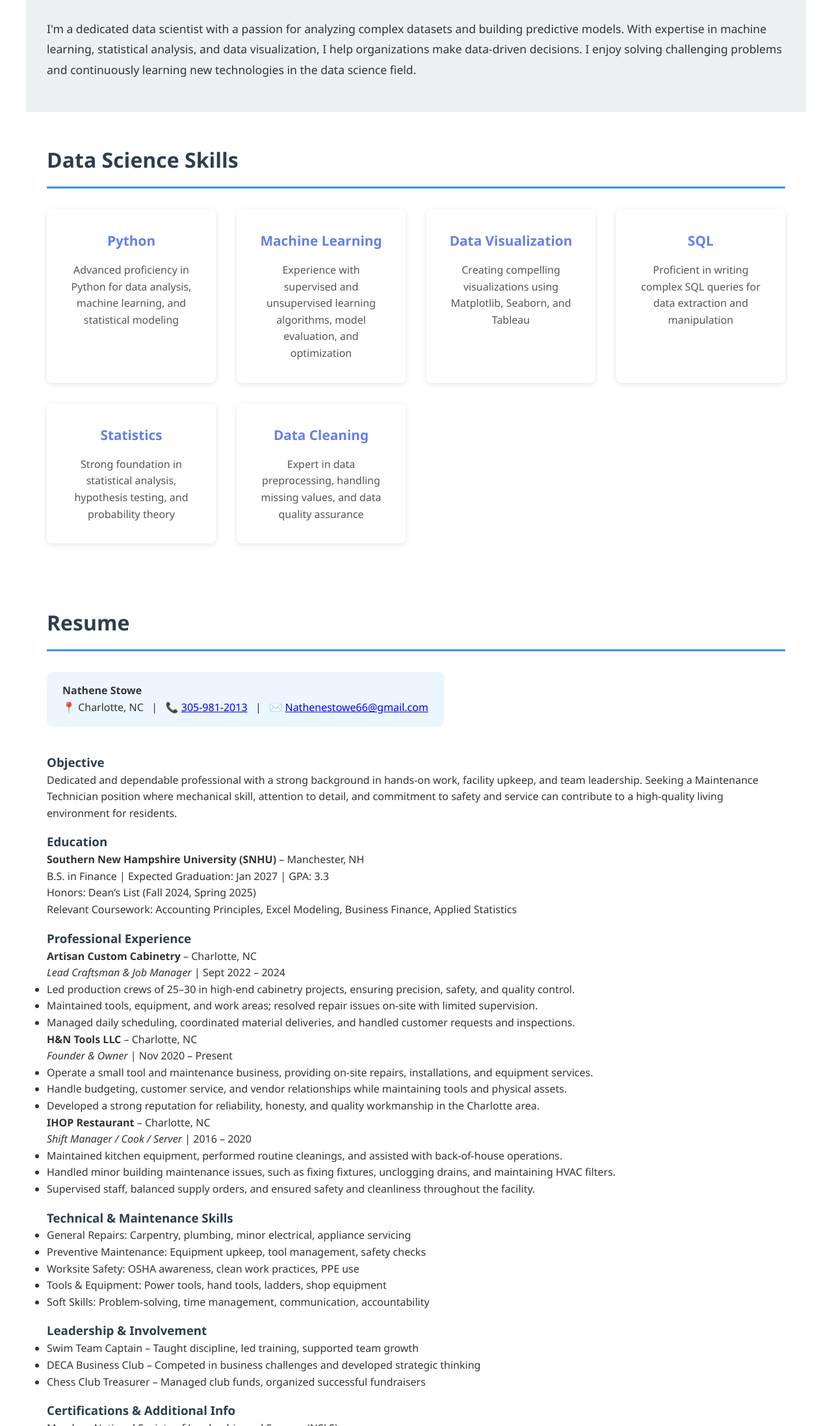
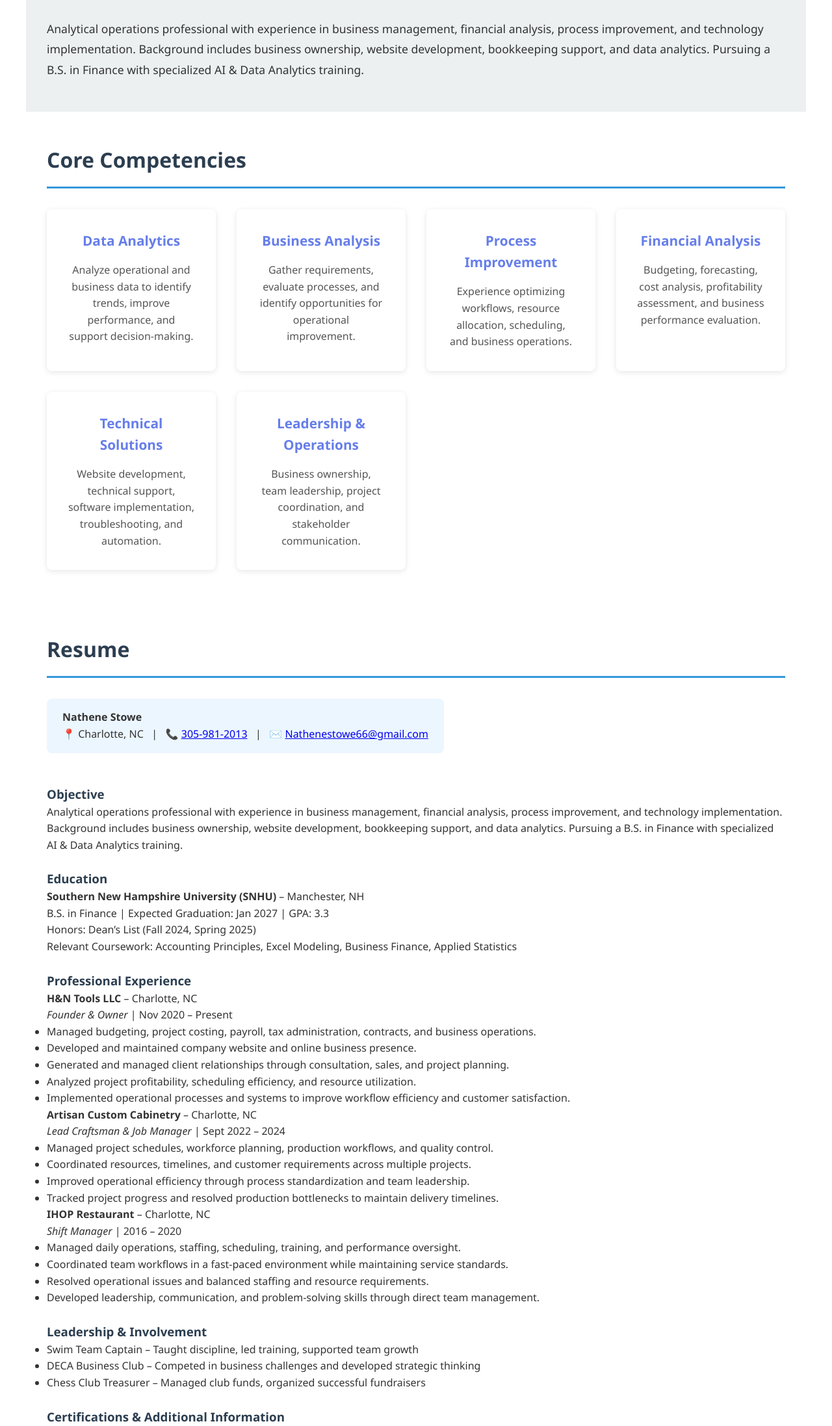
Before and after one commit to TNS1932/my-portfolio, a plain HTML site: page index.html in a window 1280 px wide. Shown: the part 606-2800 px from the top of the page at 65% size. Drawn offline with Linux system fonts and the light colour scheme.

Commit message:
Update portfolio positioning and resume content for operations, finance, analytics, and technology roles

```diff
--- a/index.html
+++ b/index.html
@@ -120,7 +120,6 @@
             color: #555;
         }
 
-        /* Resume & contact styling */
         .resume {
             background-color: #fff;
         }
@@ -130,7 +129,7 @@
         }
 
         .resume h3 {
-            margin-top: 1rem;
+            margin-top: 1.5rem;
             color: #2c3e50;
         }
 
@@ -148,71 +147,84 @@
             color: #666;
             font-size: 0.95rem;
         }
+
+        @media (max-width: 700px) {
+            nav {
+                align-items: flex-start;
+                gap: 1rem;
+                flex-direction: column;
+            }
+
+            nav ul {
+                flex-wrap: wrap;
+                gap: 1rem;
+            }
+
+            .hero {
+                padding: 5rem 1.5rem;
+            }
+
+            .hero h1 {
+                font-size: 2.2rem;
+            }
+        }
     </style>
 </head>
 <body>
-    <!-- Header with Navigation -->
     <header>
         <nav>
             <div class="logo">Nathene Stowe</div>
             <ul>
                 <li><a href="#about">About</a></li>
-                <li><a href="#skills">Skills</a></li>
+                <li><a href="#skills">Core Competencies</a></li>
                 <li><a href="#resume">Resume</a></li>
                 <li><a href="#contact">Contact</a></li>
             </ul>
         </nav>
     </header>
 
-    <!-- Hero Section -->
     <section class="hero">
         <h1>Welcome — I'm Nathene Stowe</h1>
-        <p>I'm a Data Scientist passionate about turning data into insights</p>
+        <p>Operations • Finance • Analytics • Technology • Leadership</p>
     </section>
 
-    <!-- About Me Section -->
     <section class="about" id="about">
         <h2>About Me</h2>
         <p>
-            I'm a dedicated data scientist with a passion for analyzing complex datasets and building predictive models.
-            With expertise in machine learning, statistical analysis, and data visualization, I help organizations
-            make data-driven decisions. I enjoy solving challenging problems and continuously learning new technologies
-            in the data science field.
+            Analytical operations professional with experience in business management, financial analysis, process improvement, and technology implementation. Background includes business ownership, website development, bookkeeping support, and data analytics. Pursuing a B.S. in Finance with specialized AI &amp; Data Analytics training.
         </p>
     </section>
 
-    <!-- Skills Section -->
     <section class="skills" id="skills">
-        <h2>Data Science Skills</h2>
+        <h2>Core Competencies</h2>
         <div class="skills-grid">
             <div class="skill-card">
-                <h3>Python</h3>
-                <p>Advanced proficiency in Python for data analysis, machine learning, and statistical modeling</p>
+                <h3>Data Analytics</h3>
+                <p>Analyze operational and business data to identify trends, improve performance, and support decision-making.</p>
             </div>
             <div class="skill-card">
-                <h3>Machine Learning</h3>
-                <p>Experience with supervised and unsupervised learning algorithms, model evaluation, and optimization</p>
+                <h3>Business Analysis</h3>
+                <p>Gather requirements, evaluate processes, and identify opportunities for operational improvement.</p>
             </div>
             <div class="skill-card">
-                <h3>Data Visualization</h3>
-                <p>Creating compelling visualizations using Matplotlib, Seaborn, and Tableau</p>
+                <h3>Process Improvement</h3>
+                <p>Experience optimizing workflows, resource allocation, scheduling, and business operations.</p>
             </div>
             <div class="skill-card">
-                <h3>SQL</h3>
-                <p>Proficient in writing complex SQL queries for data extraction and manipulation</p>
+                <h3>Financial Analysis</h3>
+                <p>Budgeting, forecasting, cost analysis, profitability assessment, and business performance evaluation.</p>
             </div>
             <div class="skill-card">
-                <h3>Statistics</h3>
-                <p>Strong foundation in statistical analysis, hypothesis testing, and probability theory</p>
+                <h3>Technical Solutions</h3>
+                <p>Website development, technical support, software implementation, troubleshooting, and automation.</p>
             </div>
             <div class="skill-card">
-                <h3>Data Cleaning</h3>
-                <p>Expert in data preprocessing, handling missing values, and data quality assurance</p>
+                <h3>Leadership &amp; Operations</h3>
+                <p>Business ownership, team leadership, project coordination, and stakeholder communication.</p>
             </div>
         </div>
     </section>
 
-    <!-- Resume Section -->
     <section class="resume" id="resume">
         <h2>Resume</h2>
         <div class="contact-info">
@@ -222,7 +234,7 @@
 
         <div class="resume-content">
             <h3>Objective</h3>
-            <p>Dedicated and dependable professional with a strong background in hands-on work, facility upkeep, and team leadership. Seeking a Maintenance Technician position where mechanical skill, attention to detail, and commitment to safety and service can contribute to a high-quality living environment for residents.</p>
+            <p>Analytical operations professional with experience in business management, financial analysis, process improvement, and technology implementation. Background includes business ownership, website development, bookkeeping support, and data analytics. Pursuing a B.S. in Finance with specialized AI &amp; Data Analytics training.</p>
 
             <h3>Education</h3>
             <p><strong>Southern New Hampshire University (SNHU)</strong> – Manchester, NH<br>
@@ -231,65 +243,55 @@
             Relevant Coursework: Accounting Principles, Excel Modeling, Business Finance, Applied Statistics</p>
 
             <h3>Professional Experience</h3>
-            <p><strong>Artisan Custom Cabinetry</strong> – Charlotte, NC<br>
-            <em>Lead Craftsman & Job Manager</em> | Sept 2022 – 2024</p>
+            <p><strong>H&amp;N Tools LLC</strong> – Charlotte, NC<br>
+            <em>Founder &amp; Owner</em> | Nov 2020 – Present</p>
             <ul>
-                <li>Led production crews of 25–30 in high-end cabinetry projects, ensuring precision, safety, and quality control.</li>
-                <li>Maintained tools, equipment, and work areas; resolved repair issues on-site with limited supervision.</li>
-                <li>Managed daily scheduling, coordinated material deliveries, and handled customer requests and inspections.</li>
+                <li>Managed budgeting, project costing, payroll, tax administration, contracts, and business operations.</li>
+                <li>Developed and maintained company website and online business presence.</li>
+                <li>Generated and managed client relationships through consultation, sales, and project planning.</li>
+                <li>Analyzed project profitability, scheduling efficiency, and resource utilization.</li>
+                <li>Implemented operational processes and systems to improve workflow efficiency and customer satisfaction.</li>
             </ul>
 
-            <p><strong>H&amp;N Tools LLC</strong> – Charlotte, NC<br>
-            <em>Founder & Owner</em> | Nov 2020 – Present</p>
+            <p><strong>Artisan Custom Cabinetry</strong> – Charlotte, NC<br>
+            <em>Lead Craftsman &amp; Job Manager</em> | Sept 2022 – 2024</p>
             <ul>
-                <li>Operate a small tool and maintenance business, providing on-site repairs, installations, and equipment services.</li>
-                <li>Handle budgeting, customer service, and vendor relationships while maintaining tools and physical assets.</li>
-                <li>Developed a strong reputation for reliability, honesty, and quality workmanship in the Charlotte area.</li>
+                <li>Managed project schedules, workforce planning, production workflows, and quality control.</li>
+                <li>Coordinated resources, timelines, and customer requirements across multiple projects.</li>
+                <li>Improved operational efficiency through process standardization and team leadership.</li>
+                <li>Tracked project progress and resolved production bottlenecks to maintain delivery timelines.</li>
             </ul>
 
             <p><strong>IHOP Restaurant</strong> – Charlotte, NC<br>
-            <em>Shift Manager / Cook / Server</em> | 2016 – 2020</p>
+            <em>Shift Manager</em> | 2016 – 2020</p>
             <ul>
-                <li>Maintained kitchen equipment, performed routine cleanings, and assisted with back-of-house operations.</li>
-                <li>Handled minor building maintenance issues, such as fixing fixtures, unclogging drains, and maintaining HVAC filters.</li>
-                <li>Supervised staff, balanced supply orders, and ensured safety and cleanliness throughout the facility.</li>
+                <li>Managed daily operations, staffing, scheduling, training, and performance oversight.</li>
+                <li>Coordinated team workflows in a fast-paced environment while maintaining service standards.</li>
+                <li>Resolved operational issues and balanced staffing and resource requirements.</li>
+                <li>Developed leadership, communication, and problem-solving skills through direct team management.</li>
             </ul>
 
-            <h3>Technical & Maintenance Skills</h3>
-            <ul>
-                <li>General Repairs: Carpentry, plumbing, minor electrical, appliance servicing</li>
-                <li>Preventive Maintenance: Equipment upkeep, tool management, safety checks</li>
-                <li>Worksite Safety: OSHA awareness, clean work practices, PPE use</li>
-                <li>Tools & Equipment: Power tools, hand tools, ladders, shop equipment</li>
-                <li>Soft Skills: Problem-solving, time management, communication, accountability</li>
-            </ul>
-
-            <h3>Leadership & Involvement</h3>
+            <h3>Leadership &amp; Involvement</h3>
             <ul>
                 <li>Swim Team Captain – Taught discipline, led training, supported team growth</li>
                 <li>DECA Business Club – Competed in business challenges and developed strategic thinking</li>
                 <li>Chess Club Treasurer – Managed club funds, organized successful fundraisers</li>
             </ul>
 
-            <h3>Certifications & Additional Info</h3>
+            <h3>Certifications &amp; Additional Information</h3>
             <ul>
                 <li>Member: National Society of Leadership and Success (NSLS)</li>
-                <li>Coursework includes hands-on Excel modeling and financial management</li>
-                <li>Interests: Repair work, problem solving, leadership philosophy, serving the community</li>
-                <li>R-410A Safety</li>
-                <li>Universal (Core/type 1/Type 2/ Type 3)</li>
             </ul>
         </div>
     </section>
 
-    <!-- Contact Section -->
     <section class="contact" id="contact">
         <h2>Contact</h2>
         <p>📍 Charlotte, NC &nbsp; | &nbsp; 📞 <a href="tel:+13059812013">305-981-2013</a> &nbsp; | &nbsp; ✉️ <a href="mailto:Nathenestowe66@gmail.com">Nathenestowe66@gmail.com</a></p>
     </section>
 
     <footer>
-        &copy; 2025 Nathene Stowe — Built with care
+        &copy; 2026 Nathene Stowe — Built with care
     </footer>
 </body>
 </html>
```
